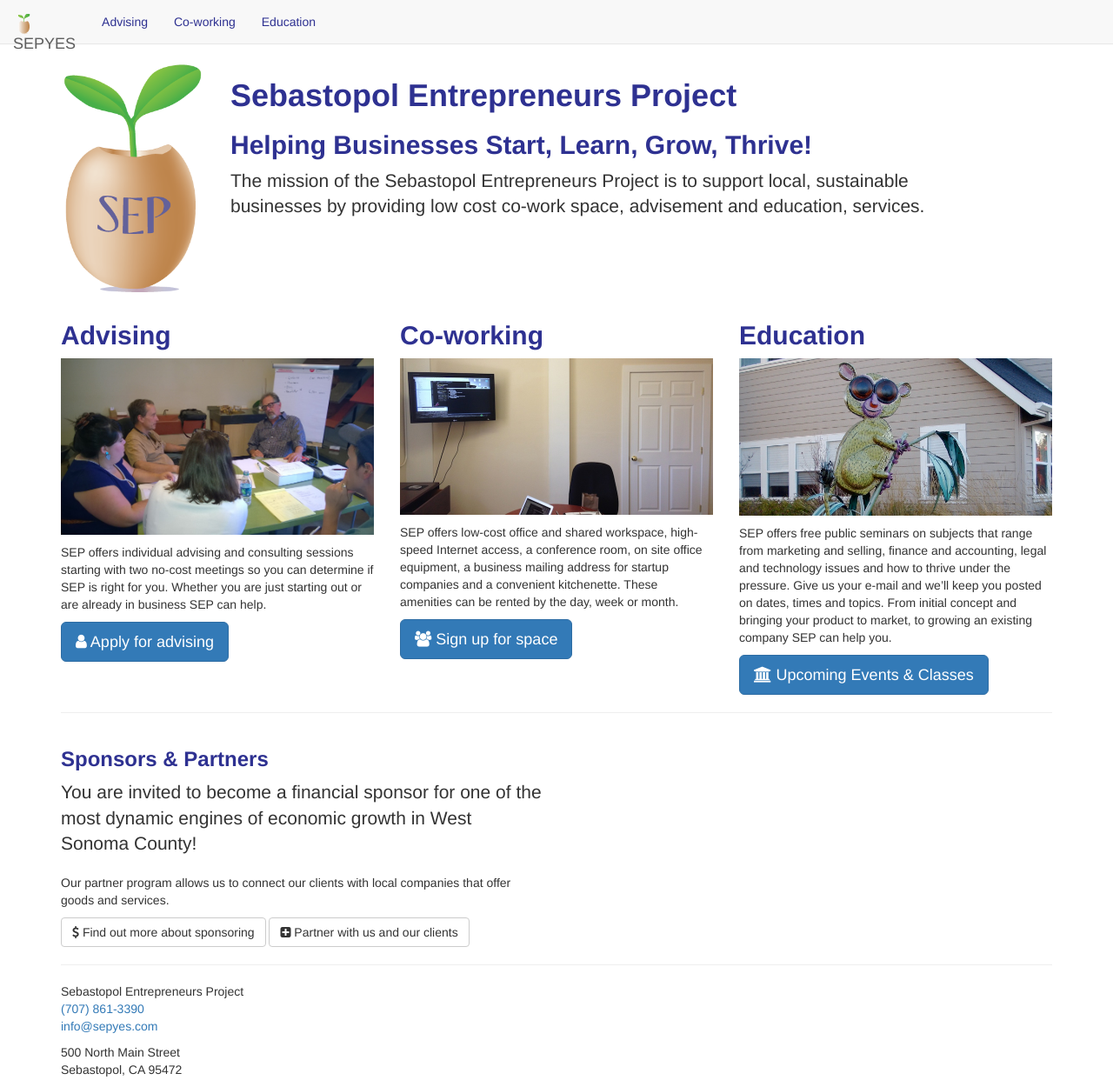
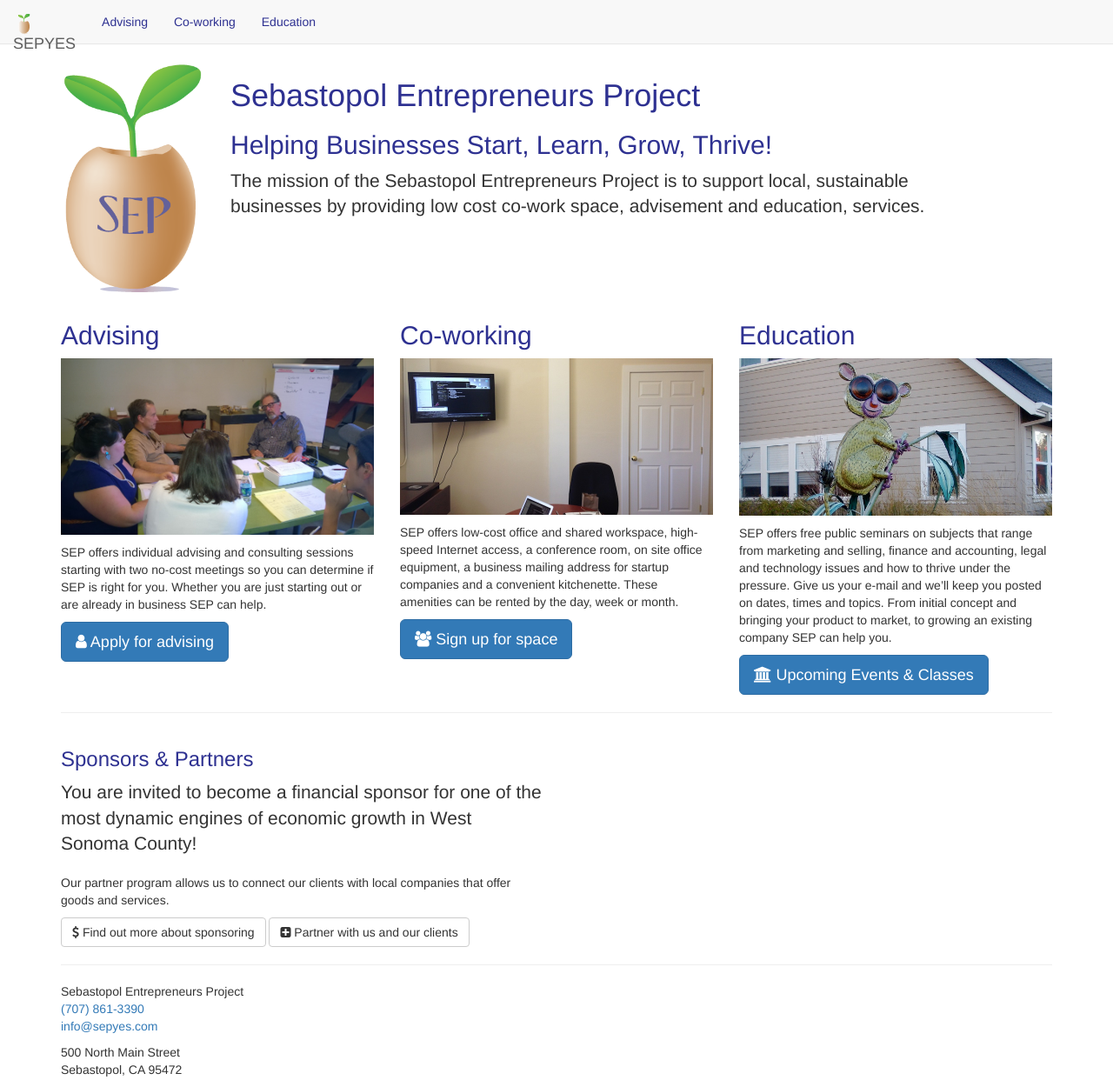
Before and after one commit to gcarothers/sepyes.com, a Jekyll site: the page built from index.html, in a window 1280 px wide and 1250 px high. Shown: the whole window at 87% size. Built offline with Jekyll 4.4.1, drawn with Linux system fonts in a browser that asks for light colours; nearby versions of some CDN libraries; Markdown is read by kramdown in place of the engine named in the settings; comment, search, counter and statistics services are not loaded.

Commit message:
Custom font not worth the "flash"

```diff
--- a/_layouts/default.html
+++ b/_layouts/default.html
@@ -16,17 +16,6 @@
     <!-- Facebook Open Graph -->
     <meta property="og:title" content="Sebastopol Entrepreneurs Project" />
     <meta property="og:type" content="website" />
-    <meta property="og:image" content="" />
-
-    <script type="text/javascript">
-      (function(d) {
-        var config = {
-          kitId: 'pfk5ytg',
-          scriptTimeout: 3000
-        },
-        h=d.documentElement,t=setTimeout(function(){h.className=h.className.replace(/\bwf-loading\b/g,"")+" wf-inactive";},config.scriptTimeout),tk=d.createElement("script"),f=false,s=d.getElementsByTagName("script")[0],a;h.className+=" wf-loading";tk.src='//use.typekit.net/'+config.kitId+'.js';tk.async=true;tk.onload=tk.onreadystatechange=function(){a=this.readyState;if(f||a&&a!="complete"&&a!="loaded")return;f=true;clearTimeout(t);try{Typekit.load(config)}catch(e){}};s.parentNode.insertBefore(tk,s)
-      })(document);
-    </script>
     <script>
       (function(i,s,o,g,r,a,m){i['GoogleAnalyticsObject']=r;i[r]=i[r]||function(){
       (i[r].q=i[r].q||[]).push(arguments)},i[r].l=1*new Date();a=s.createElement(o),
--- a/site.css
+++ b/site.css
@@ -1,12 +1,5 @@
 body {
   padding-top: 70px;
-}
-
-#map-canvas {
-  min-height: 400px;
-  margin: 0px;
-  padding: 0px;
-  border-radius: 6px;
 }
 
 p {
@@ -15,13 +8,7 @@
 }
 
 h1, h2, h3 {
-  font-family: 'proxima-nova', Helvetica, Arial, sans-serif;
   color: #2E3191;
-  font-weight: bold;
-}
-
-.wf-loading h1, .wf-loading h2, .wf-loading h3 {
-  visibility: hidden;
 }
 
 .navbar-default .navbar-nav>li>a, .navbar-default .navbar-brand {
```
